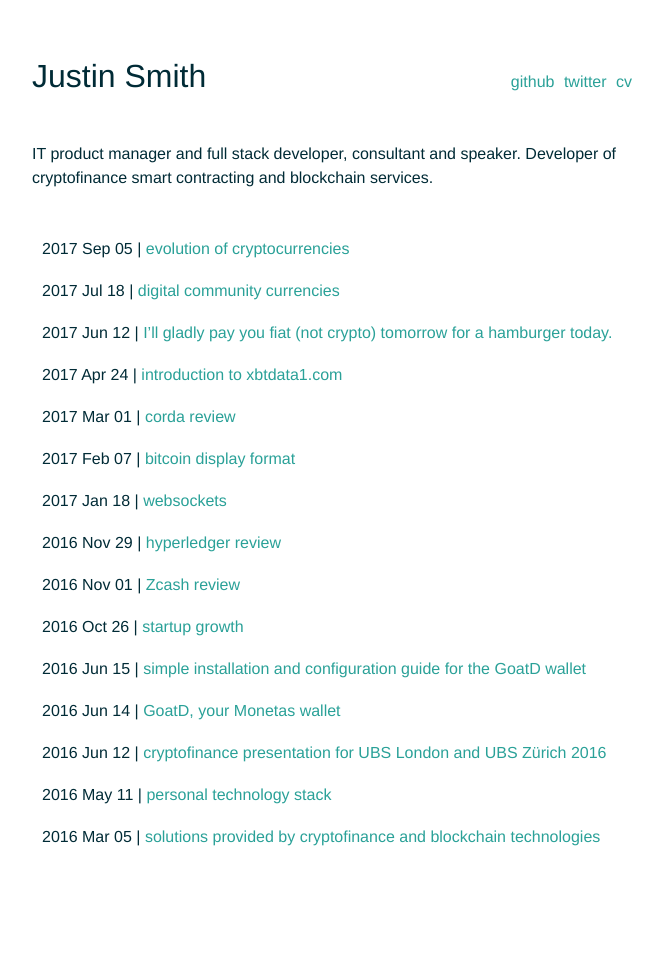
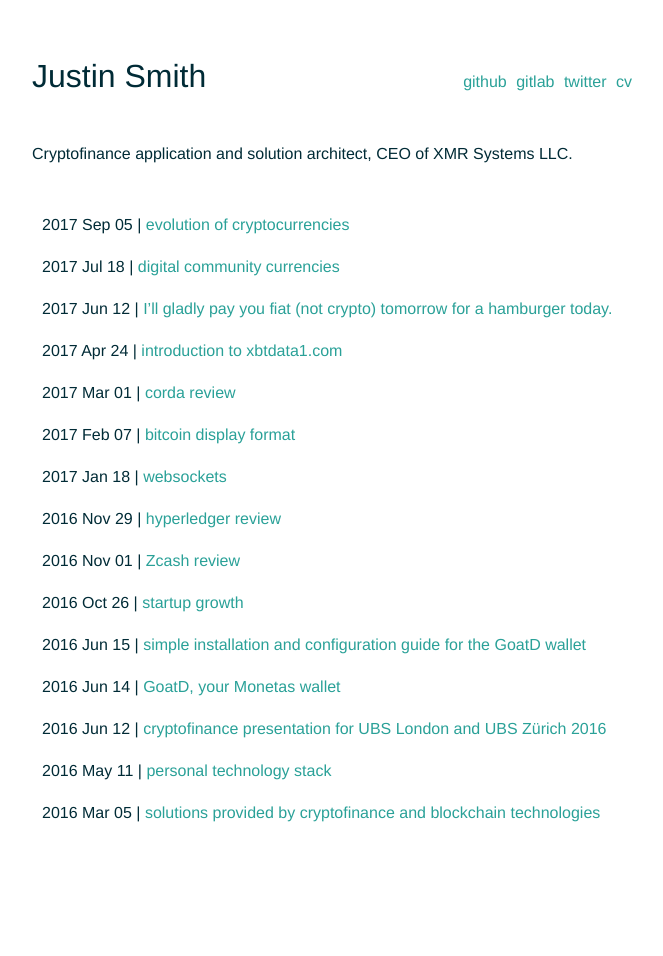
Before and after one commit to rusticbison/website, a Jekyll site: the page built from index.html, in a window 1280 px wide. Shown: the whole page, without its empty margins (308-971 px from the left). Built offline with Jekyll 4.4.1, drawn with Linux system fonts in a browser that asks for light colours; after the commit the page ends 932 px from its top, so only the background shows below that.

Commit message:
add gitlab to menu

```diff
--- a/_data/navigation.yml
+++ b/_data/navigation.yml
@@ -1,5 +1,8 @@
 - title: github
   url: https://github.com/rusticbison
+
+- title: gitlab
+  url: https://gitlab.com/rusticbison
 
 - title: twitter
   url: https://twitter.com/rusticbison
--- a/index.html
+++ b/index.html
@@ -5,7 +5,7 @@ layout: default
 {% include header.html %}
 
 <div class="portfolio">
-	<p>IT product manager and full stack developer, consultant and speaker. Developer of cryptofinance smart contracting and blockchain services.</p>
+	<p>Cryptofinance application and solution architect, CEO of XMR Systems LLC. </p>
 </div>
 
 <!--
```
